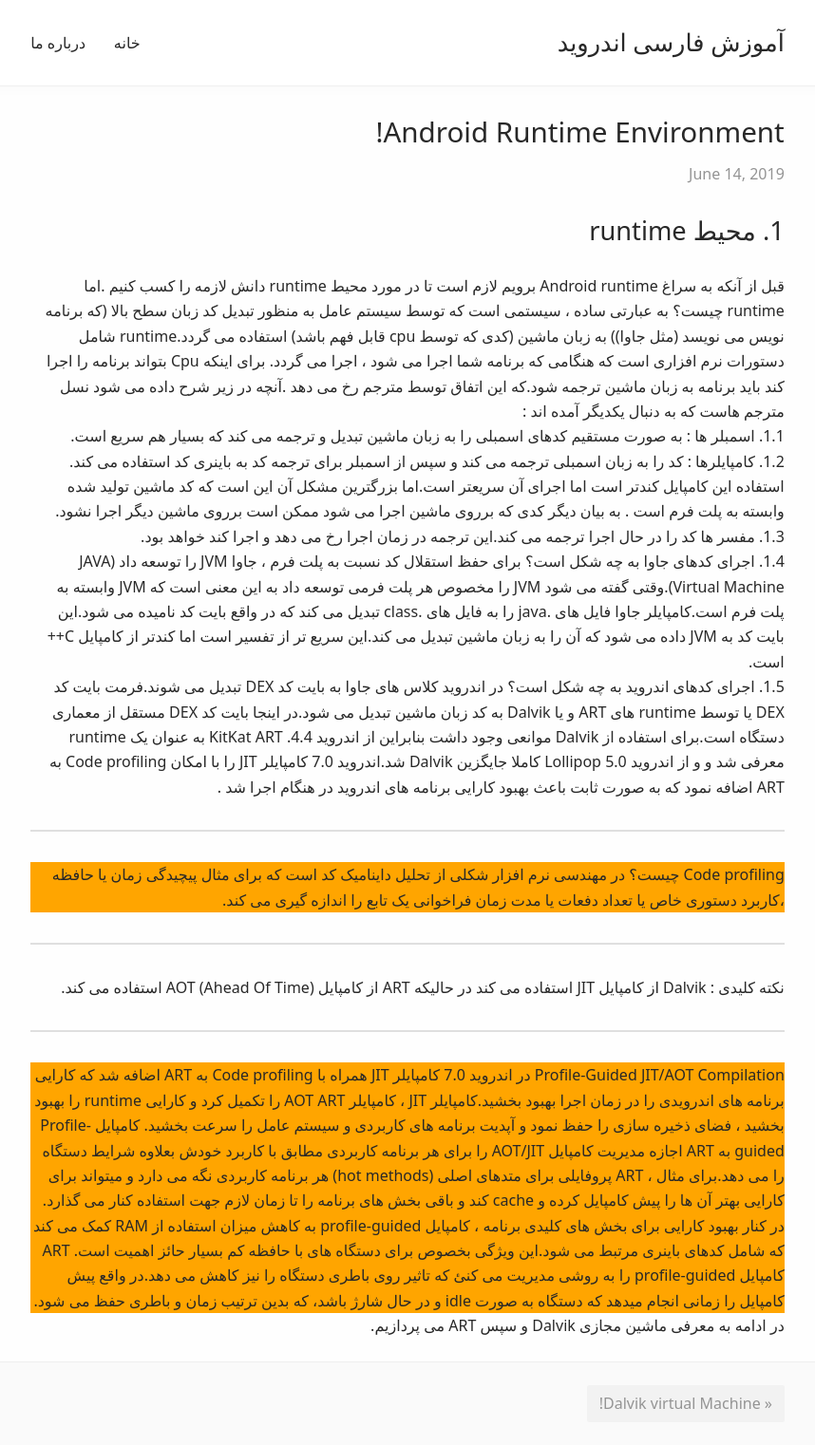
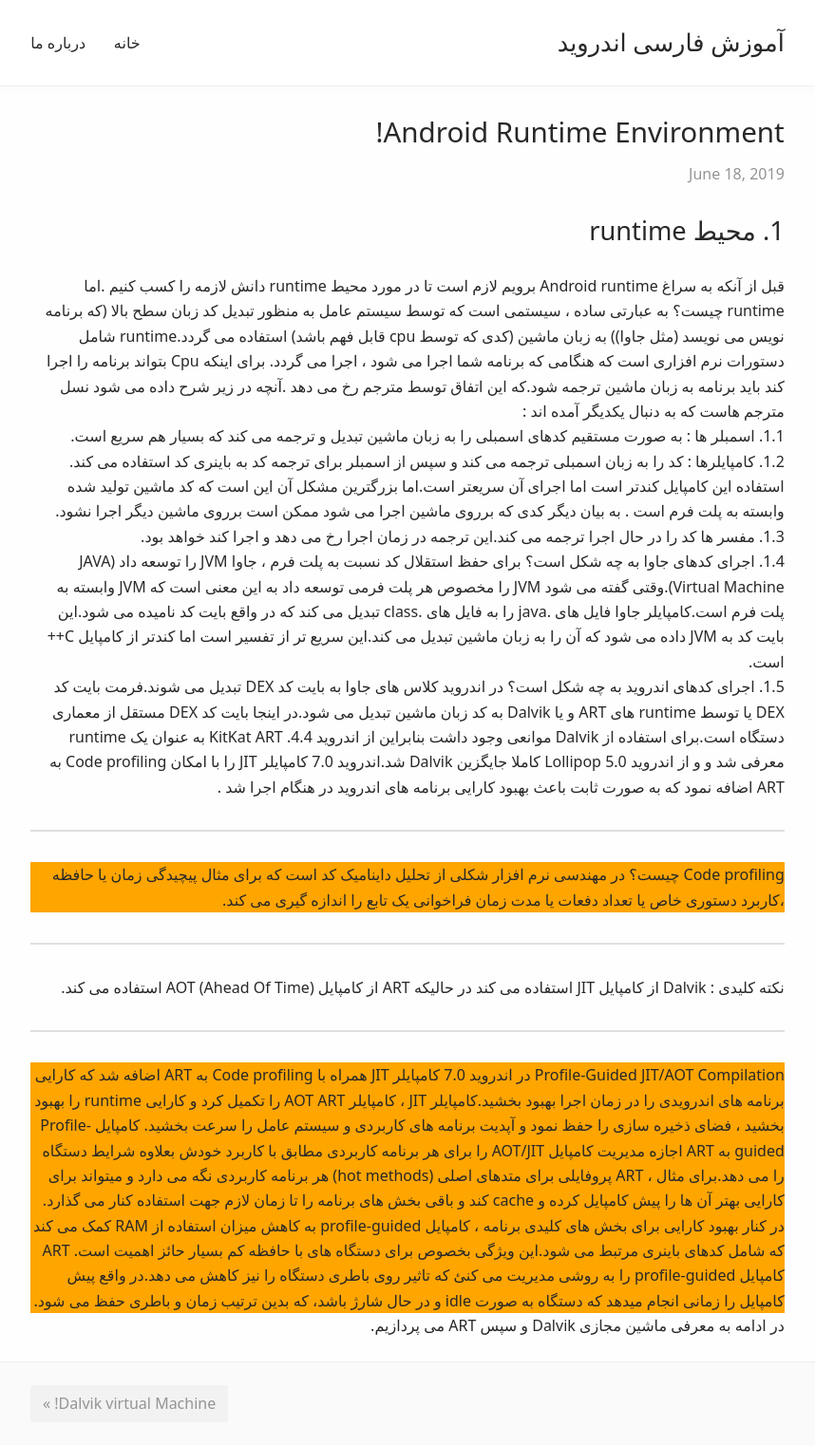
Before and after one commit to eniac1989/Android-Guidance, a Jekyll site: the page built from _posts/2019-06-18-runtime-environement.markdown, in a window 1280 px wide. Shown: the whole page at 95% size, without its empty margins (211-1069 px from the left). Built offline with Jekyll 4.4.1, drawn with Linux system fonts in a browser that asks for light colours.

Commit message:
1398-03-31 post

```diff
--- a/_posts/2019-06-14-runtime-environement.markdown
+++ b/_posts/2019-06-18-runtime-environement.markdown
@@ -3,7 +3,7 @@
 color: purple
 cover: "http://s3-ap-southeast-1.amazonaws.com/monster-machine/images/horssghonr-1436272011-Midas.jpg"
 title:  "Android Runtime Environment!"
-date:   2019-06-14 13:50:39
+date:   2019-06-18 13:50:39
 categories: android basic knowledge
 ---
 <h1 dir="rtl" align="right">
--- a/assets/css/index.sass
+++ b/assets/css/index.sass
@@ -5,6 +5,7 @@
   display: flex
   min-height: 100vh
   direction: rtl
+  font-family: serif-primary
 
 nav
   margin: 0.5em -0.8em
```
